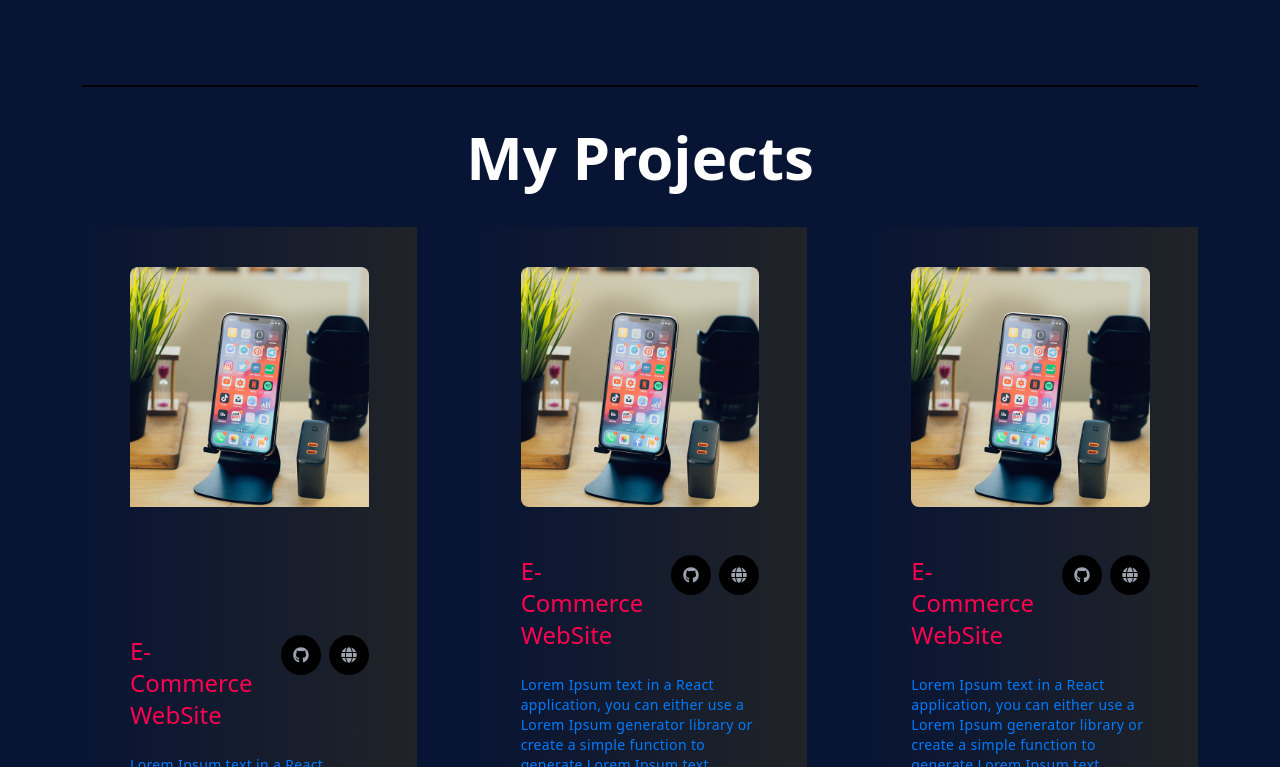
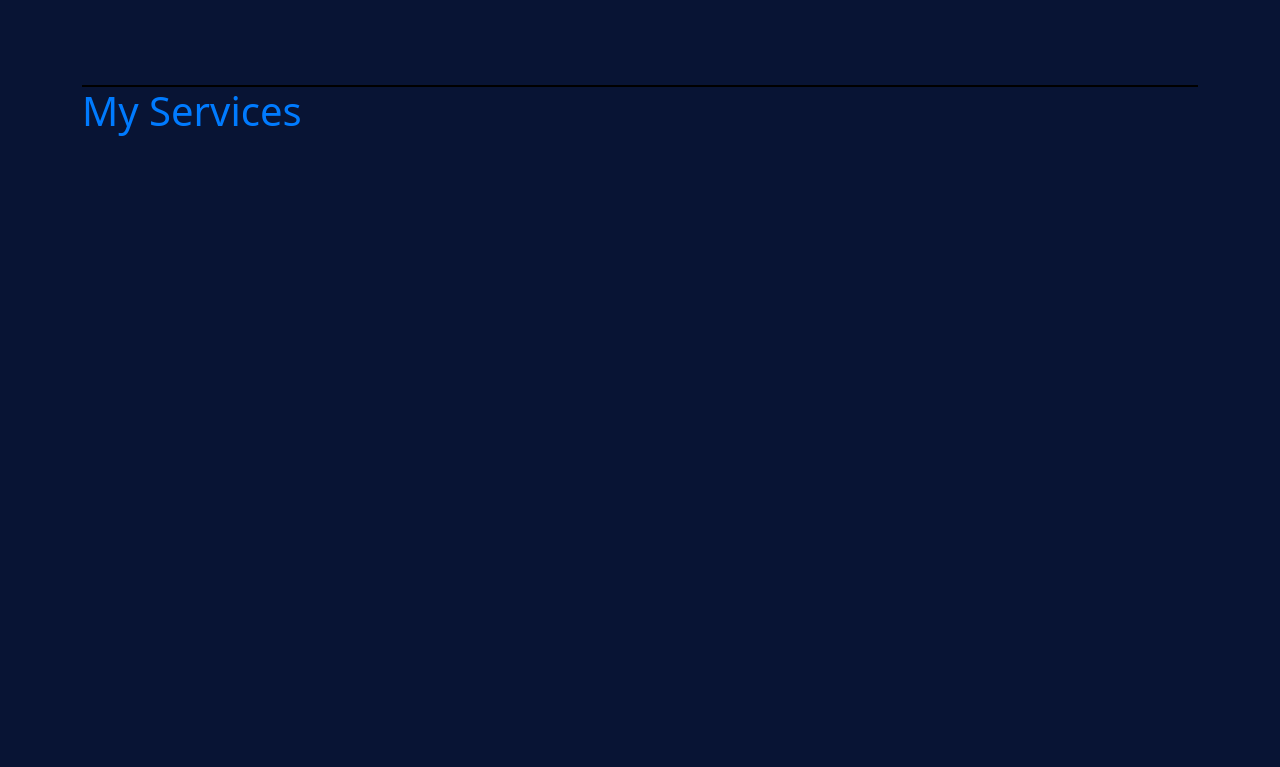
Before and after one commit to NipunaSudesh/react-portfolio, a React (Create React App) app: page / in a window 1280 px wide. Shown: the part 793-1560 px from the top of the page. Built offline with nearby package versions, Linux system fonts and the light colour scheme.

Commit message:
start create MyServices

```diff
--- a/src/App.js
+++ b/src/App.js
@@ -4,6 +4,7 @@ import './App.css';
  import Home from "./Components/Home";
 import AboutUs from "./Components/AboutUs";
 import Projects from "./Components/Projects/Projects";
+import MyServices from "./Components/Services/MyServices";
 
 function App() {
   return (
@@ -11,6 +12,7 @@ function App() {
       <div className="container max-w-screen-2xl mx-auto px-16">
         <NavBar/>
         <Home/>
+        <MyServices />
         <Projects/>
 
       </div>
--- a/src/Components/MyServices.js
+++ /dev/null
@@ -1,7 +0,0 @@
-import React from 'react'
-
-export default function MyServices() {
-  return (
-    <div>MyServices</div>
-  )
-}
--- a/src/Components/Projects/ProjectCard.js
+++ b/src/Components/Projects/ProjectCard.js
@@ -13,7 +13,7 @@ export default function ProjectCard({title,des,src}) {
         </div>
         <div className='w-full mt-5 flex flex-cols gap-6'>
              <div className='flex items-center justify-between'>
-             <h3 className=' font-normal text-designColor text-2xl '>{title}</h3>
+             <h3 className='  font-normal text-designColor text-2xl '>{title}</h3>
 
              </div>
              <div className='flex gap-2'>
--- /dev/null
+++ b/src/Components/Services/MyServices.js
@@ -0,0 +1,12 @@
+import React from 'react'
+
+export default function MyServices() {
+  return (
+    <section id="MyServices" className='w-full h-[800px] pb-20 flex border-b-[2px] border-b-black'>
+    <div>
+      <h1>My Services</h1>
+    </div>
+
+  </section>
+  )
+}
--- /dev/null
+++ b/src/Components/Services/ServicesCard.js
@@ -0,0 +1,7 @@
+import React from 'react'
+
+export default function ServicesCard() {
+  return (
+    <div>ServicesCard</div>
+  )
+}
```
